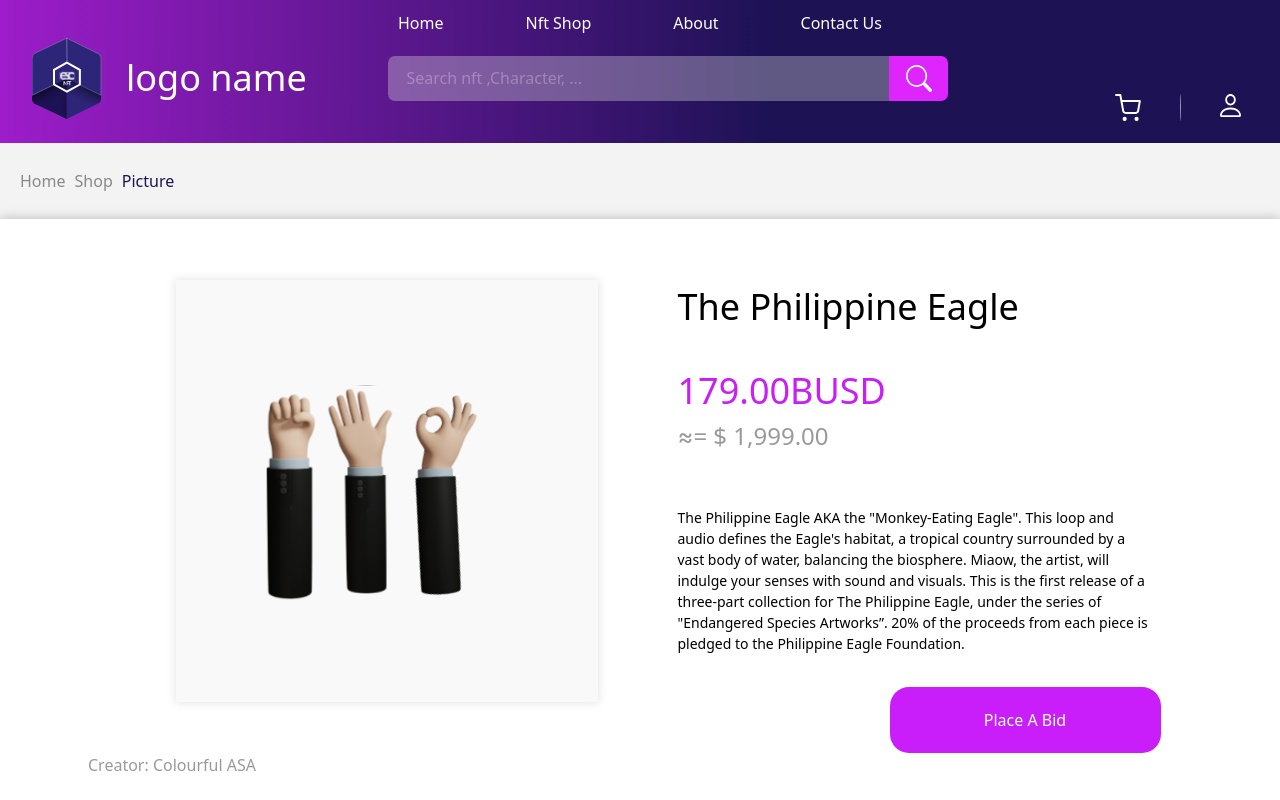
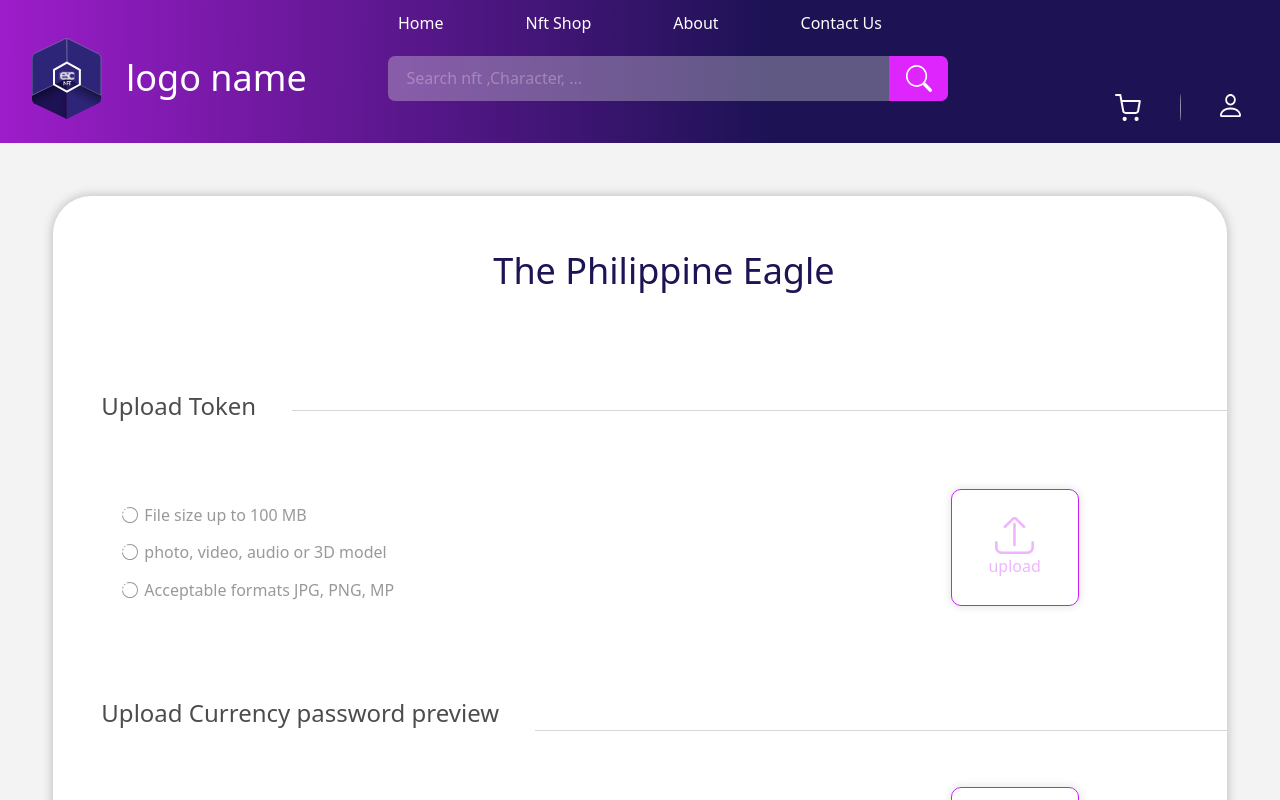
Before and after one commit to danyalbani240/NFTShop, a Nuxt app: page /create-token in a window 1280 px wide. Shown: the top 800 px of the page. Built offline with nearby package versions, Linux system fonts and the light colour scheme.

Commit message:
Create Token Page Created

```diff
--- /dev/null
+++ b/pages/create-token.vue
@@ -0,0 +1,13 @@
+<template>
+  <div style="background-color: #f3f3f3">
+    <TheHeader />
+    <ThePhilipeEagle />
+    <TheFooter />
+  </div>
+</template>
+
+<script>
+export default {}
+</script>
+
+<style></style>
```
